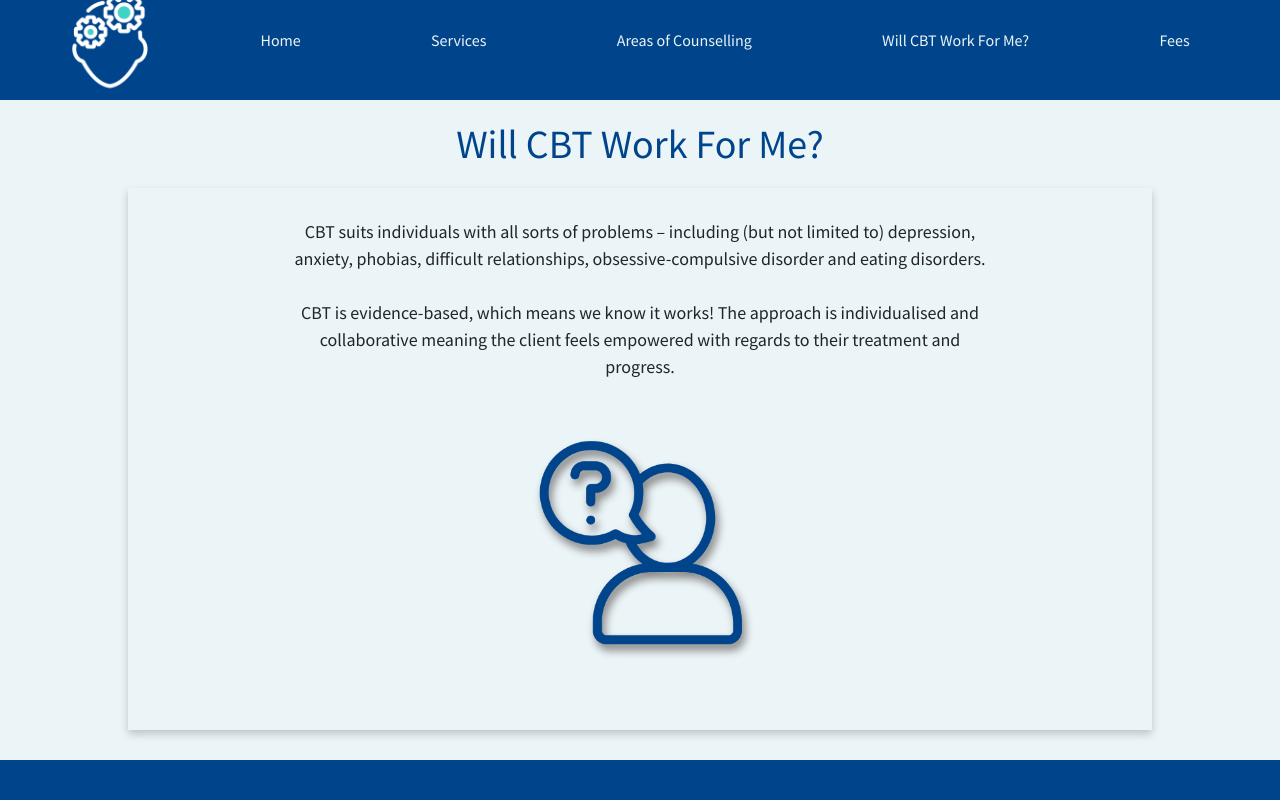
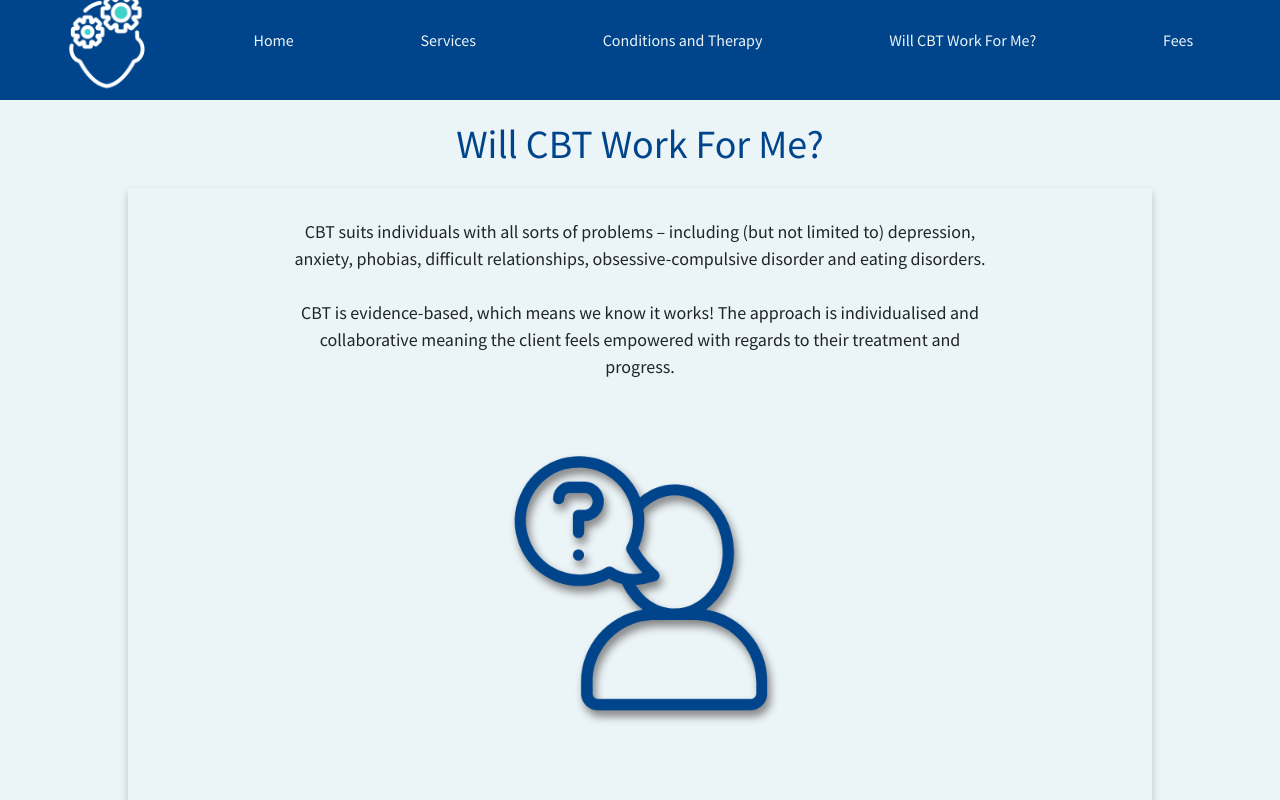
Before and after one commit to Selliott456/inverclydeCBT, a React app: page /willwork in a window 1280 px wide. Shown: the top 800 px of the page. Built offline with nearby package versions, Linux system fonts and the light colour scheme; the HTML template or start-up script is replaced by a standard one.

Commit message:
therapy instead of counselling

```diff
--- a/src/components/Areas.js
+++ b/src/components/Areas.js
@@ -55,9 +55,9 @@ const Areas = () => {
 
 
   return <main id="mainAreas">
-    <h1>Areas of Counselling</h1>
+    <h1>Therapies Offered</h1>
     <section className="areasExplain">
-      <p>These areas list what can be covered during counselling at CBT Inverclyde.
+      <p>These areas list what can be covered during therapy at CBT Inverclyde.
       However, the list is in no way fixed or exhaustive. If in doubt, it is worth
       getting in contact!
       </p>
@@ -66,7 +66,7 @@ const Areas = () => {
     <section className="dropdownSection">
       <details>
         <summary>
-          See All Areas of Counselling
+          See All Conditons Treated by Therapy
       </summary>
         {areas.map((area, index) => {
           return <div key={index}>
--- a/src/components/Mobilenav.js
+++ b/src/components/Mobilenav.js
@@ -11,7 +11,7 @@ const Mobilenav = () => {
     <Menu >
       <Link className="menu-item" to="/home">Home</Link>
       <Link className="menu-item" to="/services">Services</Link>
-      <Link className="menu-item" to="/areas">Areas of Counselling</Link>
+      <Link className="menu-item" to="/areas">Conditions and Therapy</Link>
       <Link className="menu-item" to="/willwork">Will CBT Work For Me?</Link>
       <Link className="menu-item" to="/fees">Fees</Link>
     </Menu>
--- a/src/components/Navbar.js
+++ b/src/components/Navbar.js
@@ -9,7 +9,7 @@ const Navbar = () => {
       <Link to="/home"><img id="navLogo" src={logo} alt="logo"></img></Link>
       <Link className="navButton" to="/home">Home</Link>
       <Link className="navButton" to="/services">Services</Link>
-      <Link className="navButton" to="/areas">Areas of Counselling</Link>
+      <Link className="navButton" to="/areas">Conditions and Therapy</Link>
       <Link className="navButton" to="/willwork">Will CBT Work For Me?</Link>
       <Link className="navButton" to="/fees">Fees</Link>
     </ul>
--- a/src/components/Willwork.js
+++ b/src/components/Willwork.js
@@ -6,7 +6,7 @@ const Willwork = () => {
     <h1>Will CBT Work For Me?</h1>
     <div className="mainWillWork">
 
-    <section >
+    <section className="willImage" >
       <p className="questionPara">CBT suits individuals with all sorts of problems
       – including (but not limited to) depression, anxiety, phobias, difficult
       relationships, obsessive-compulsive disorder and eating
--- a/src/styles/style.scss
+++ b/src/styles/style.scss
@@ -376,6 +376,13 @@ width: 100vw;
   margin-bottom: 50px;
 }
 
+.willImage {
+  display: flex;
+  flex-direction: column;
+  justify-items: center;
+  align-items: center;
+}
+
 .mainWillWork {
   margin:auto;
   box-shadow: 0 4px 8px 0 rgba(0,0,0,0.2);
@@ -388,7 +395,7 @@ width: 100vw;
 }
 
 #questionImg {
-  height:40vh;
+  width: 400px;
   filter: drop-shadow(3px 6px 4px grey);
 }
 
```
